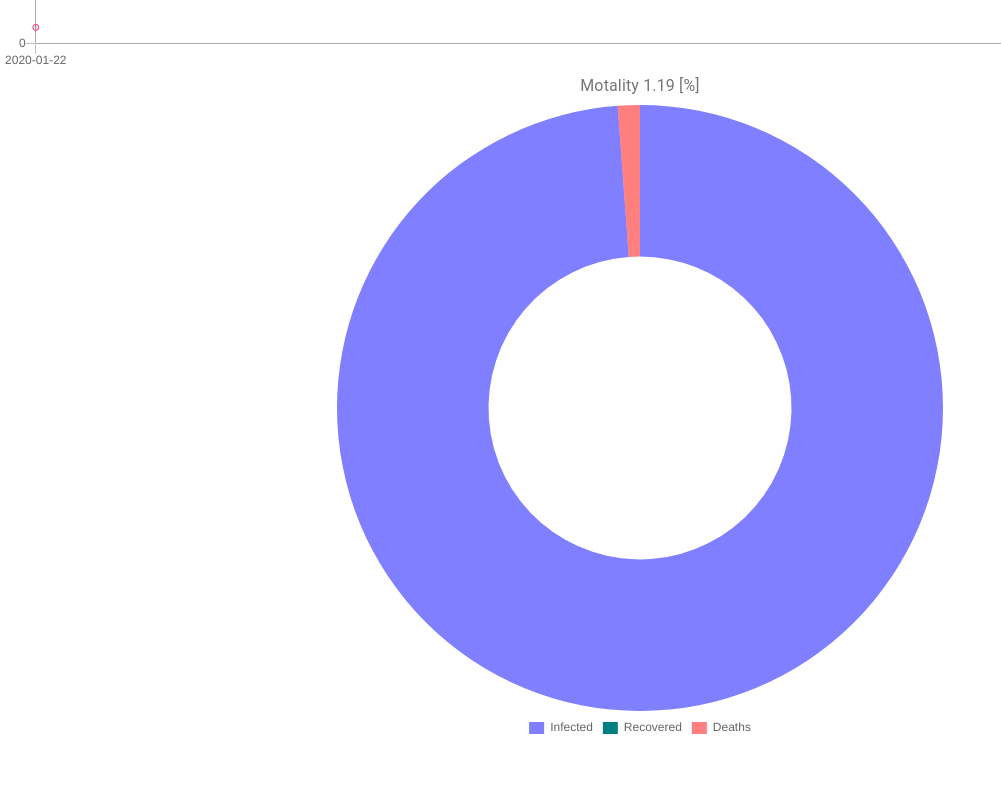
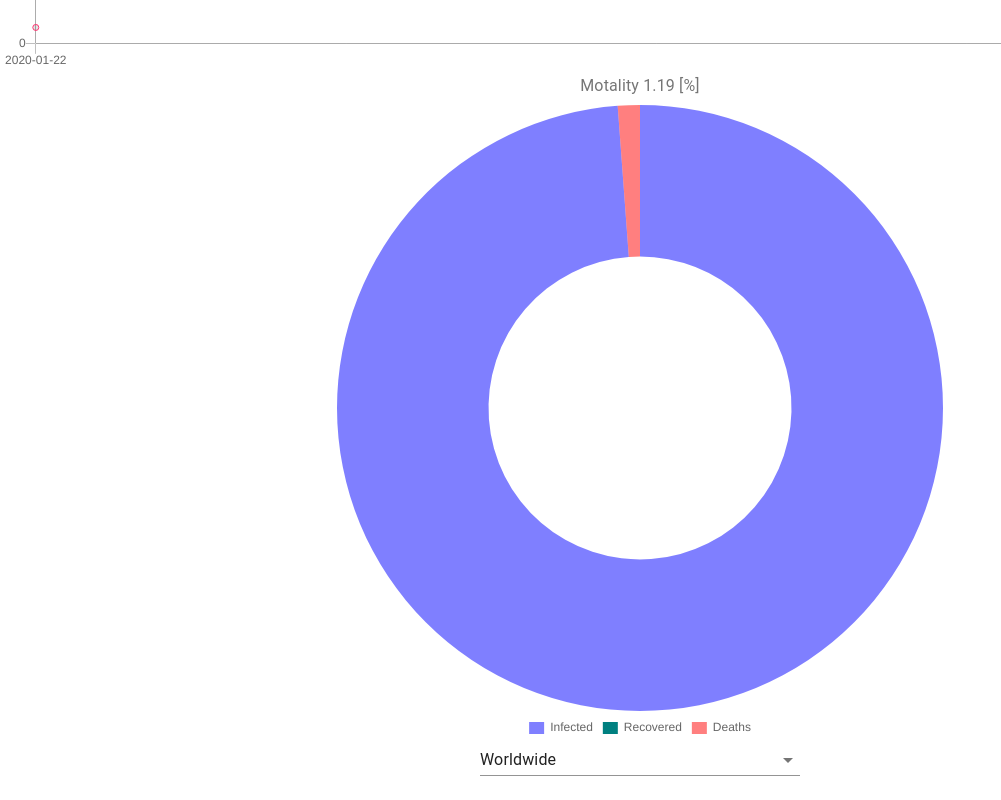
Before and after one commit to ss473901/covit-dashborad, a React (Create React App) app: page / in a window 1280 px wide. Shown: the part 729-1529 px from the top of the page, without its empty margins (0-1001 px from the left). Before the commit the page ends 1473 px from the top, so only its background shows below. Built offline with nearby package versions, Linux system fonts and the light colour scheme.

Commit message:
Add SwitchCountry

```diff
--- a/src/App.tsx
+++ b/src/App.tsx
@@ -3,6 +3,7 @@ import "./App.css";
 import Cards from "./features/covid/Cards/Cards";
 import Chart from "./features/covid/Chart/Chart";
 import PieChart from "./features/covid/PieChart/PieChart";
+import SwitchCountry from "./features/covid/SwitchCountry/SwitchCountry";
 
 function App() {
   return (
@@ -10,6 +11,7 @@ function App() {
       <Cards />
       <Chart />
       <PieChart />
+      <SwitchCountry />
     </div>
   );
 }
--- a/src/features/covid/SwitchCountry/SwitchCountry.tsx
+++ b/src/features/covid/SwitchCountry/SwitchCountry.tsx
@@ -0,0 +1,55 @@
+import React from "react";
+import { makeStyles } from "@material-ui/core";
+import { NativeSelect, FormControl } from "@material-ui/core";
+
+import { useAppDispatch } from "../../../app/hooks";
+import { fetchAsyncGetCountry } from "../covidSlice";
+
+const useStyles = makeStyles((theme) => ({
+  formControl: {
+    marginBottom: theme.spacing(3),
+    minWidth: 320,
+  },
+}));
+
+const SwitchCountry: React.FC = () => {
+  const classes = useStyles();
+  const dispatch = useAppDispatch();
+
+  const countries = [
+    "japan",
+    "china",
+    "us",
+    "france",
+    "italy",
+    "spain",
+    "united kingdom",
+    "germany",
+    "russia",
+    "brazil",
+    "taiwan",
+    "thailand",
+    "new zealand",
+    "sweden",
+    "india",
+  ];
+
+  return (
+    <FormControl className={classes.formControl}>
+      <NativeSelect
+        onChange={(e: React.ChangeEvent<HTMLSelectElement>) =>
+          dispatch(fetchAsyncGetCountry(e.target.value))
+        }
+      >
+        <option value="">Worldwide</option>
+        {countries.map((country, i) => (
+          <option key={i} value={country}>
+            {country}
+          </option>
+        ))}
+      </NativeSelect>
+    </FormControl>
+  );
+};
+
+export default SwitchCountry;
```
